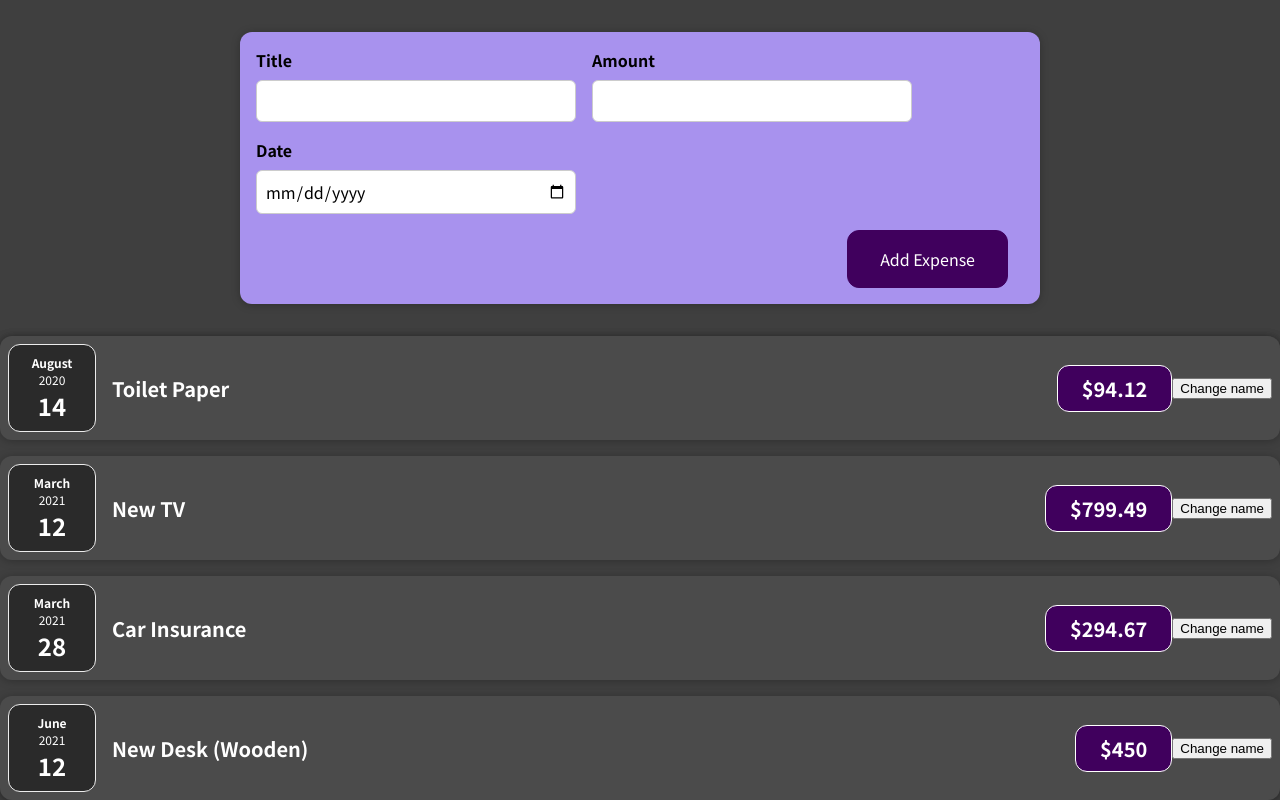
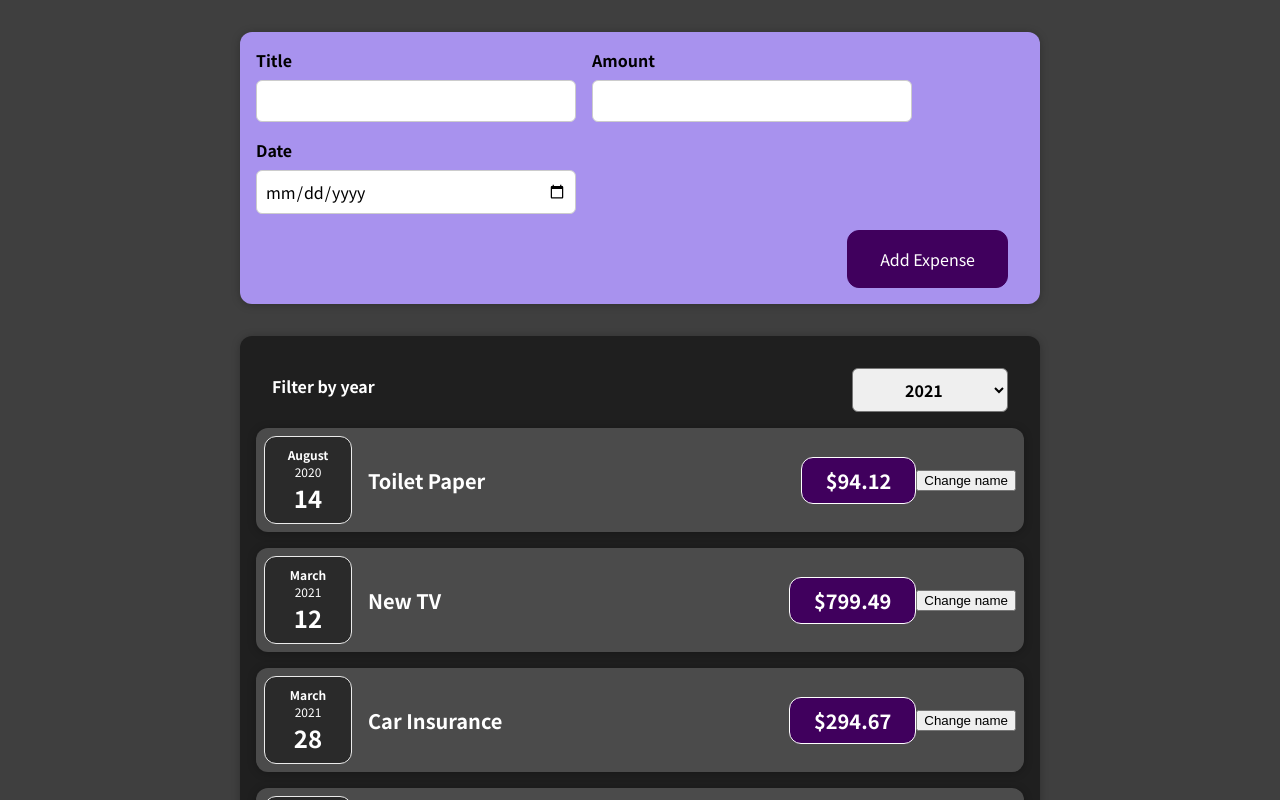
Before and after one commit to Marko-Blazevic/expenses-app, a React (Create React App) app: page / in a window 1280 px wide. Shown: the top 800 px of the page. Built offline with nearby package versions, Linux system fonts and the light colour scheme.

Commit message:
Added Year Filter

```diff
--- a/src/App.js
+++ b/src/App.js
@@ -33,6 +33,7 @@ function App() {
   return (
     <div>
       <NewExpense onAddExpense={addExpenseHandler} />
+
       <Expenses items={expenses} />
     </div>
   );
--- a/src/components/Expenses/Expenses.js
+++ b/src/components/Expenses/Expenses.js
@@ -1,10 +1,19 @@
 import Card from '../UI/Card';
 import ExpenseItem from './ExpenseItem';
+import ExpensesFilter from './ExpensesFilter';
 import './Expenses.css';
+import { useState } from 'react';
 
 const Expenses = (props) => {
+  const date = new Date();
+  const [year, setYear] = useState(date.getFullYear());
+  const onSelectYearHandler = (selectedYear) => {
+    setYear(selectedYear);
+  };
   return (
-    <Card>
+    <Card className='expenses'>
+      <div>
+        <ExpensesFilter onSelectYear={onSelectYearHandler} year={year} />
         <ExpenseItem
           title={props.items[0].title}
           amount={props.items[0].amount}
@@ -25,11 +34,7 @@ const Expenses = (props) => {
           amount={props.items[3].amount}
           date={props.items[3].date}
         />
-      {/* <ExpenseItem
-        title={props.items[4].title}
-        amount={props.items[4].amount}
-        date={props.items[4].date}
-      /> */}
+      </div>
     </Card>
   );
 };
--- /dev/null
+++ b/src/components/Expenses/ExpensesFilter.css
@@ -0,0 +1,24 @@
+.expenses-filter {
+  color: white;
+  padding: 0 1rem;
+}
+
+.expenses-filter__control {
+  display: flex;
+  width: 100%;
+  align-items: center;
+  justify-content: space-between;
+  margin: 1rem 0;
+}
+
+.expenses-filter label {
+  font-weight: bold;
+  margin-bottom: 0.5rem;
+}
+
+.expenses-filter select {
+  font: inherit;
+  padding: 0.5rem 3rem;
+  font-weight: bold;
+  border-radius: 6px;
+}
--- /dev/null
+++ b/src/components/Expenses/ExpensesFilter.js
@@ -0,0 +1,24 @@
+import React from 'react';
+
+import './ExpensesFilter.css';
+
+const ExpensesFilter = (props) => {
+  const onYearChangeHandler = (event) => {
+    props.onSelectYear(event.target.value);
+  };
+  return (
+    <div className='expenses-filter'>
+      <div className='expenses-filter__control'>
+        <label>Filter by year</label>
+        <select onChange={onYearChangeHandler} value={props.year}>
+          <option value='2022'>2022</option>
+          <option value='2021'>2021</option>
+          <option value='2020'>2020</option>
+          <option value='2019'>2019</option>
+        </select>
+      </div>
+    </div>
+  );
+};
+
+export default ExpensesFilter;
```
Also changed, not shown: 1 other file (tests, documents, lock files or other folders). Lines whose indentation alone changed are shown as unchanged.
